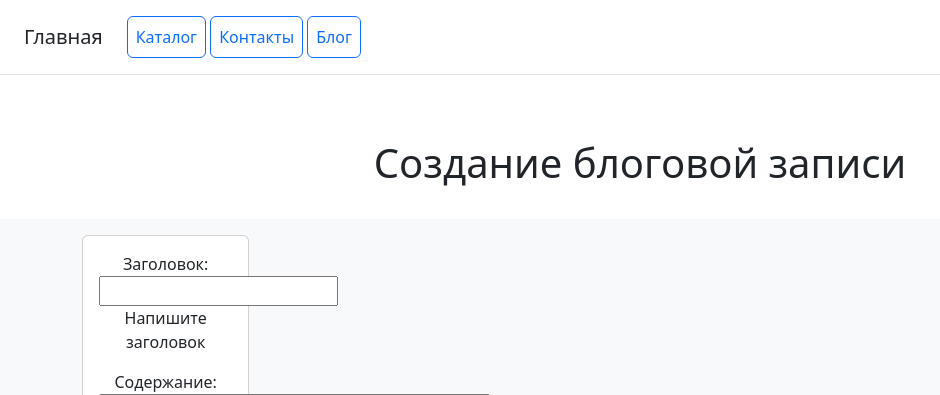
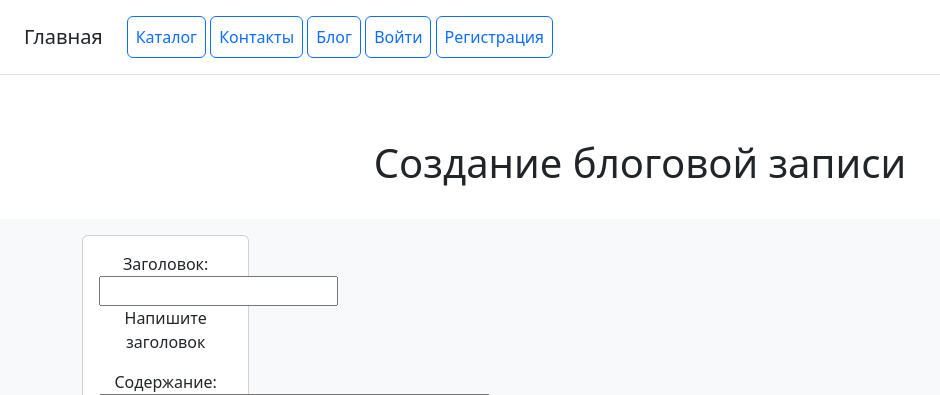
Before and after one commit to JustCrash/Django_Dz_2, a Django app: page /blogpost/create/ in a window 1280 px wide. Shown: the top 395 px of the page, without its empty margins (0-940 px from the left). Run offline with Django 5.2, Linux system fonts and the light colour scheme; parts of the project's set-up code (start-up, migrations or seed data) failed here and were passed over.

Commit message:
Изменения в главном меню для пользователя

```diff
--- a/catalog/templates/includes/inc_menu.html
+++ b/catalog/templates/includes/inc_menu.html
@@ -4,5 +4,12 @@
         <a class="p-2 btn btn-outline-primary" href="/">Каталог</a>
         <a class="p-2 btn btn-outline-primary" href="/contacts/">Контакты</a>
         <a class="p-2 btn btn-outline-primary" href="/catalog/">Блог</a>
+        {% if user.is_authenticated %}
+        <a class="p-2 btn btn-outline-primary" href="/users/profile/">Профиль</a>
+        <a class="p-2 btn btn-outline-primary" href="/users/logout/">Выйти</a>
+        {% else %}
+        <a class="p-2 btn btn-outline-primary" href="/users/login/">Войти</a>
+        <a class="p-2 btn btn-outline-primary" href="/users/register/">Регистрация</a>
+        {% endif %}
     </nav>
 </div>
```
